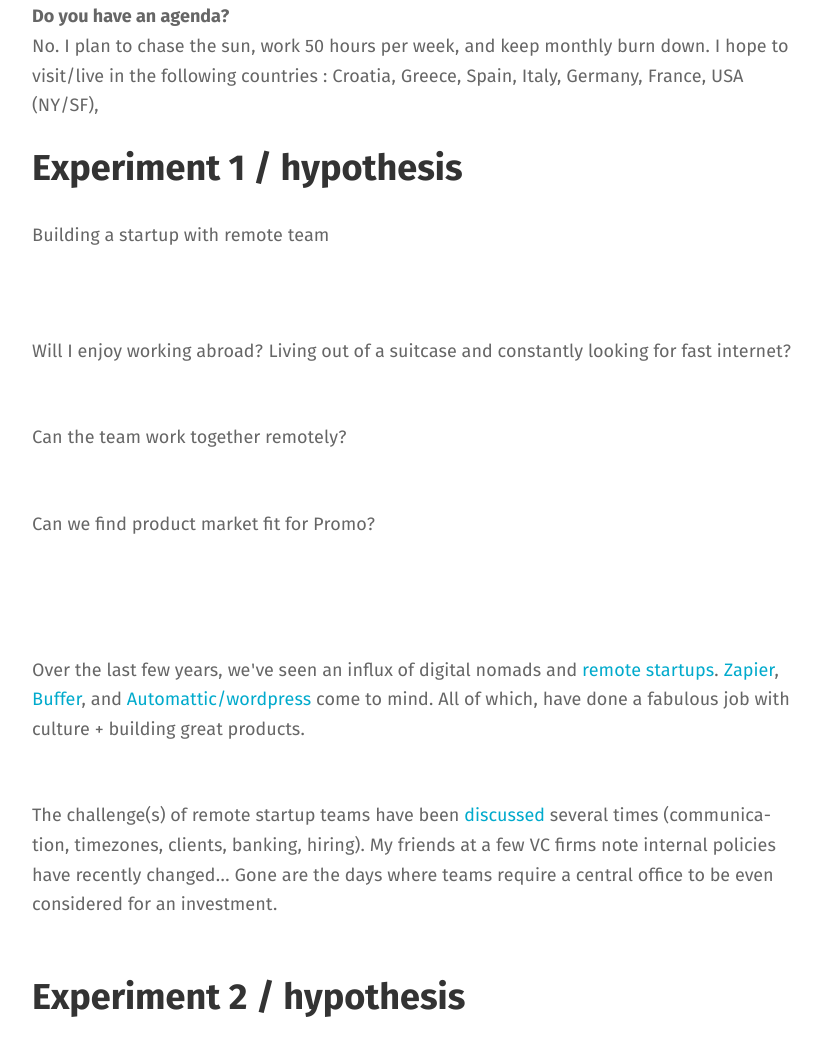
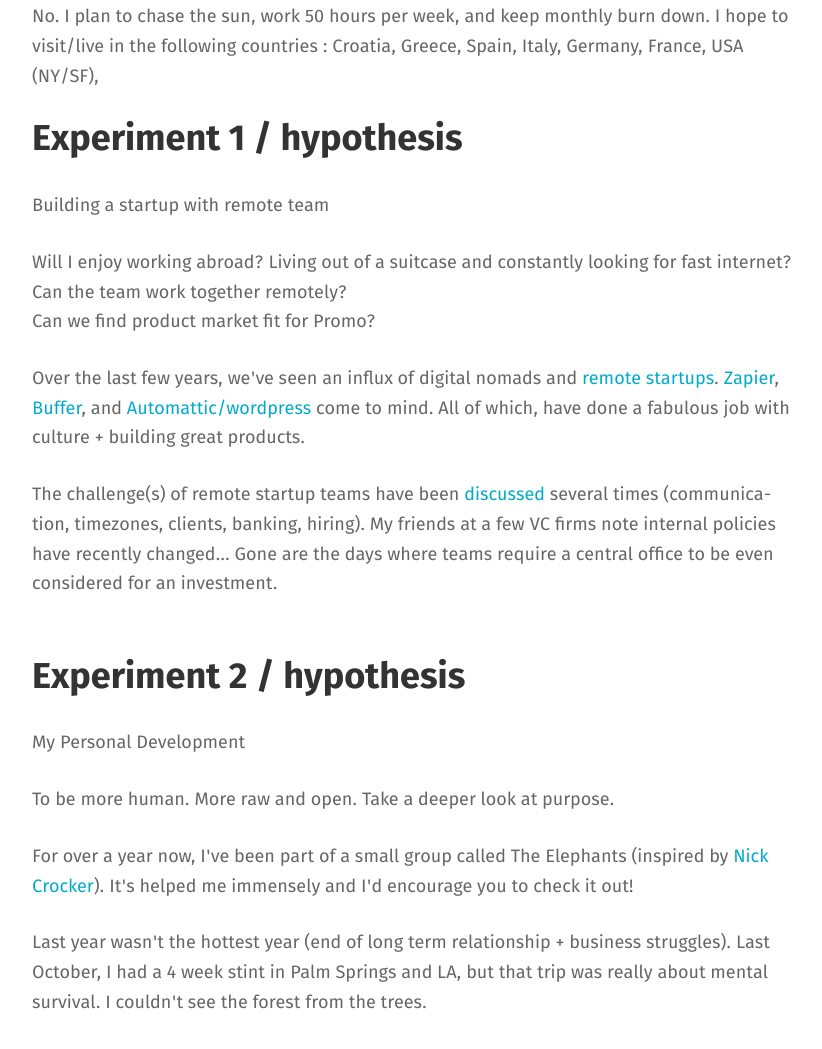
Before and after one commit to Shugar/jekyll-test, a plain HTML site: page wheels-up.html in a window 1280 px wide. Shown: the part 1322-2371 px from the top of the page, without its empty margins (224-1046 px from the left). Drawn offline with Linux system fonts and the light colour scheme; a script that the page names is missing.

Commit message:
works fine

```diff
--- a/wheels-up.html
+++ b/wheels-up.html
@@ -8,24 +8,17 @@
 <p>  Over the last 20 hours (YVR-SFO-FRA-SPU) I've had time to reflect on the goals of my trip, implications and business opportunities involved with running a remote business. Today, I want to publicly share some personal thoughts on why I decided to pack everything and fly to Europe. In addition, I'll openly discuss some experiments, challenges I foresee, and areas I want to work on.</p>
 <b>Family, friends, clients, and advisors have asked repeatedly: why Croatia? When are you coming back? Are you shutting down Promo? What about your investors? What about your clients? Are you okay? This feels awfully rushed</b><br>
 <p>  No, I'm not having a meltdown. I'm still committed to building products that fix real life problems. We'll continue to explore ways promo helps business with promotion management and distribution. As long as we can deliver, then why does it matter where we work from?</p>
-<br>
 <b>Do you have an agenda?</b><br>
 <p>  No. I plan to chase the sun, work 50 hours per week, and keep monthly burn down. I hope to visit/live in the following countries : Croatia, Greece, Spain, Italy, Germany, France, USA (NY/SF), </p>
 <h2>Experiment 1 / hypothesis</h2>
 <p>  Building a startup with remote team </p>
-<br><br>
-<p>  Will I enjoy working abroad? Living out of a suitcase and constantly looking for fast internet? </p><br>
-<p>  Can the team work together remotely? </p> <br>
-<p>  Can we find product market fit for Promo?</p> <br>
-<br><br>
+<p>  Will I enjoy working abroad? Living out of a suitcase and constantly looking for fast internet? <br> Can the team work together remotely?
+<br>  Can we find product market fit for Promo?</p>
 <p>  Over the last few years, we've seen an influx of digital nomads and <a href="https://docs.google.com/spreadsheets/d/1uDdDyheNY_-Z3MtuNoFdBYBooBnUTmlYCOZ3VhcN9Sw/edit#gid=0">remote startups</a>. <a href="https://zapier.com/">Zapier</a>, <a href="https://buffer.com/">Buffer</a>, and <a href="http://wordpress.com">Automattic/wordpress</a> come to mind. All of which, have done a fabulous job with culture + building great products. </p>
-<br>
 <p>  The challenge(s) of remote startup teams have been <a href="https://nomadlist.com/stories/zapier-remote-startup">discussed</a> several times (communication, timezones, clients, banking, hiring).  My friends at a few VC firms note internal policies have recently changed... Gone are the days where teams require a central office to be even considered for an investment.</p> <br>
 <h2>Experiment 2 / hypothesis</h2>
 <p>  My Personal Development  </p>
-<br><br>
 <p>  To be more human. More raw and open. Take a deeper look at purpose. </p>
-<br>
 <p>  For over a year now, I've been part of a small group called The Elephants (inspired by <a href="https://medium.com/things-ive-written/the-elephants-182870501589">Nick Crocker</a>). It's helped me immensely and I'd encourage you to check it out!</p>
 <p>  Last year wasn't the hottest year (end of long term relationship + business struggles). Last October, I had a 4 week stint in Palm Springs and LA, but that trip was really about mental survival. I couldn't see the forest from the trees. </p>
 <p>  Today, it's about building the future!!! Not survival. As my friend <a href="http://twitter.com/jorgepedret">Jorge</a> says, _THIS_ is my biggest Spirit Quest yet. A chance to shake it up, reset, explore, meet new humans, to work on me, build the scaffolding, a new foundation to move forward within. </p>
@@ -33,10 +26,9 @@
 <p>  My plane touches down in 50 minutes. I have 2 nights of accommodation planned in old town, Split. I'm unsure where I'm off to next... And I couldn't be more excited! </p>
 <hr>
 <p>  Have a suggestion or where I should travel to? Let me know in the comments. </p>
-<br>
 <p>  Want to see where I end up? Hear travel startup war stories, see more personal development hacks, and more? <a href="http://eepurl.com/M51dD">Subscribe for email updates</a>. </p>
-<br>
-<i>(Memo to self - I wrote this entire post from iPhone.  Crazy)</i></div><h3>Thoughts? Where should I work/travel to next?</h3><div id="disqus_thread"></div><script>var disqus_shortname = "kennyis";
+<i>(Memo to self - I wrote this entire post from iPhone.  Crazy)</i>
+<br><br></div><h3>Thoughts? Where should I work/travel to next?</h3><div id="disqus_thread"></div><script>var disqus_shortname = "kennyis";
 (function() {
   var dsq = document.createElement('script'); dsq.type = 'text/javascript'; dsq.async = true;
   dsq.src = '//' + disqus_shortname + '.disqus.com/embed.js';
```
Also changed, not shown: 1 other file.
